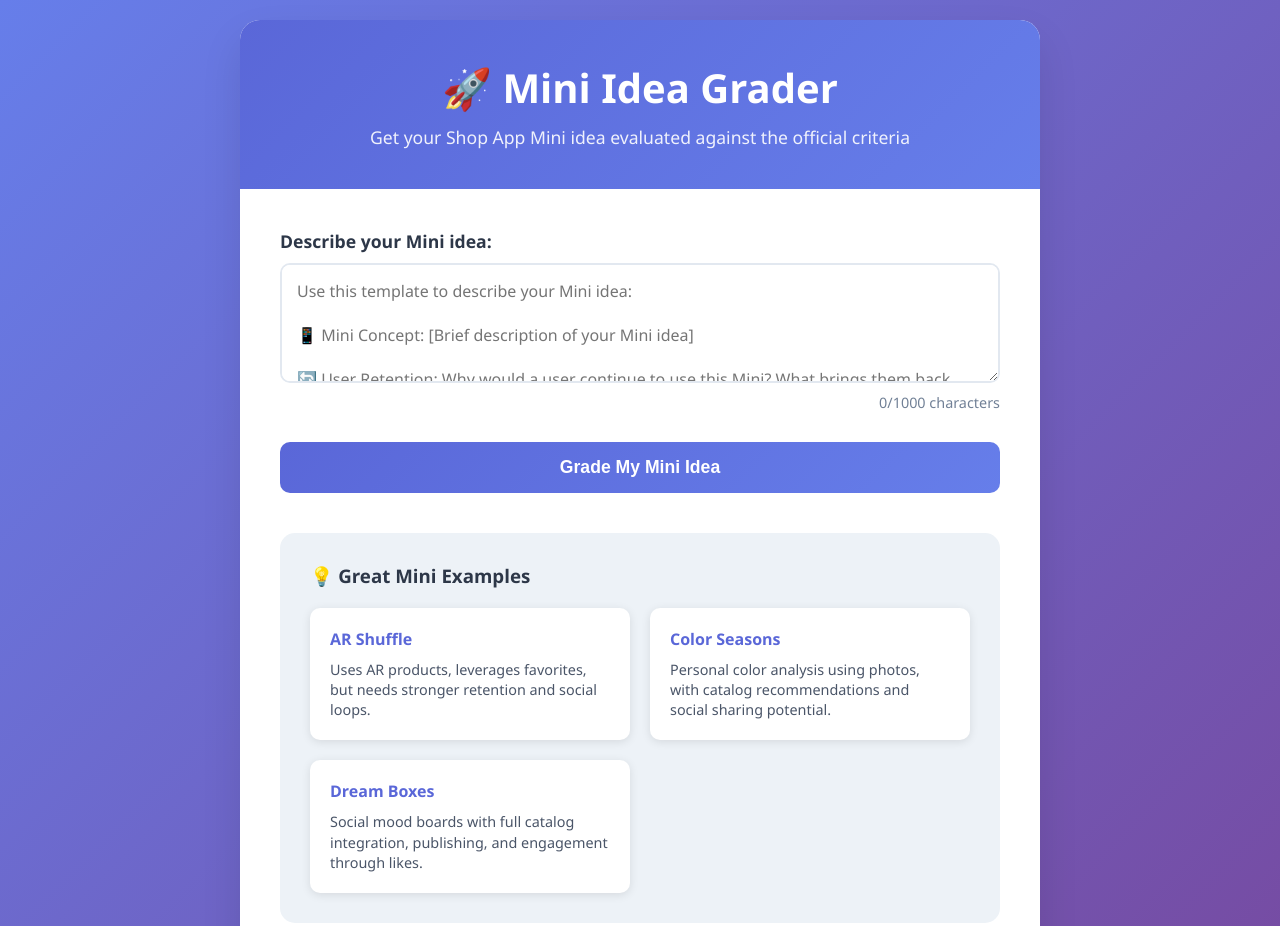
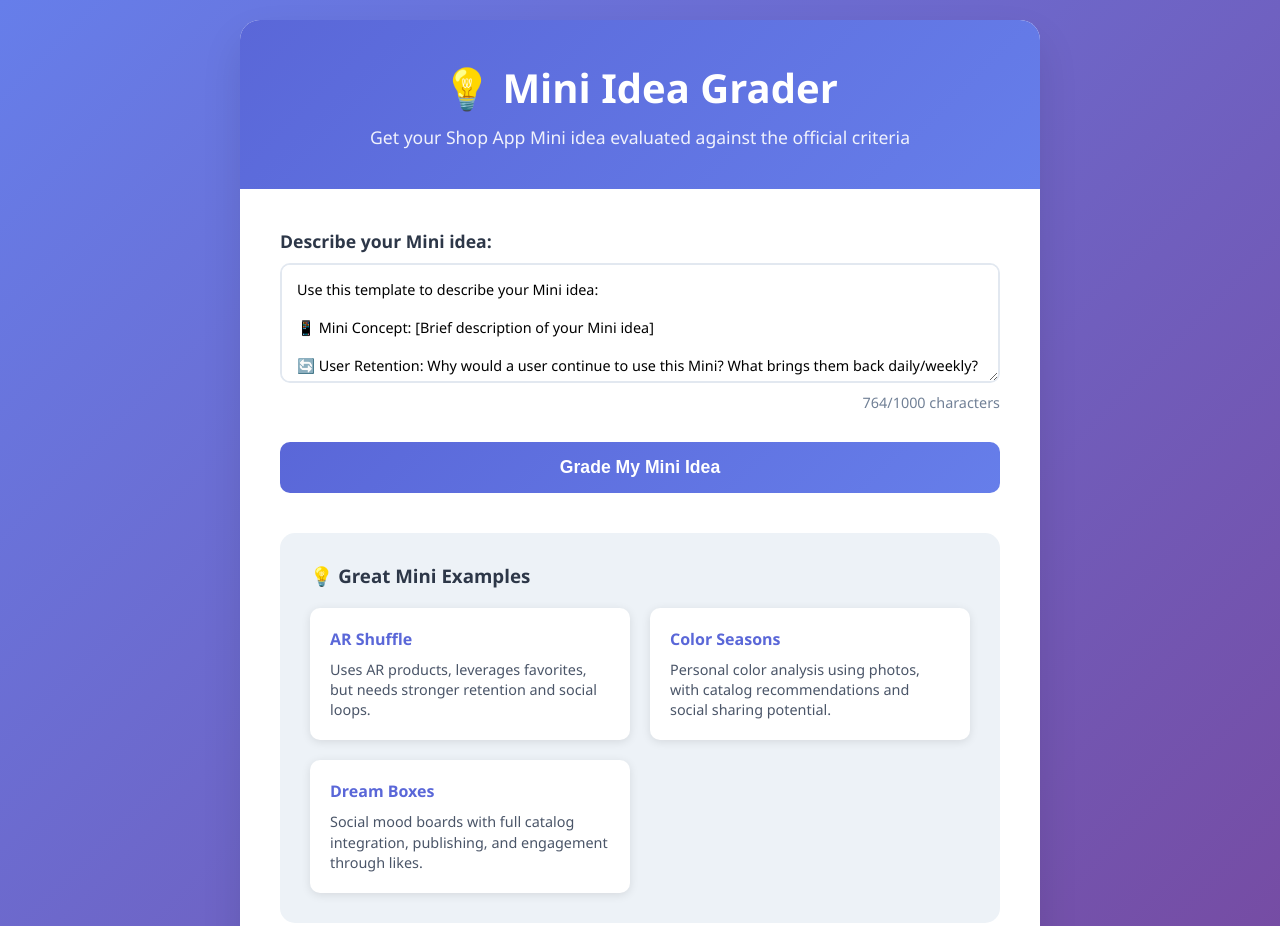
Before and after one commit to dtmoubayed/minis-idea-grader, a plain HTML site: page index.html in a window 1280 px wide. Shown: the top 926 px of the page. Drawn offline with Linux system fonts and the light colour scheme.

Commit message:
Update UI: template as editable text, smaller font, lightbulb emoji

```diff
--- a/index.html
+++ b/index.html
@@ -67,7 +67,7 @@
             padding: 15px;
             border: 2px solid #e2e8f0;
             border-radius: 10px;
-            font-size: 1rem;
+            font-size: 0.9rem;
             font-family: inherit;
             resize: vertical;
             transition: border-color 0.3s ease;
@@ -307,7 +307,7 @@
 <body>
     <div class="container">
         <div class="header">
-            <h1>🚀 Mini Idea Grader</h1>
+            <h1>💡 Mini Idea Grader</h1>
             <p>Get your Shop App Mini idea evaluated against the official criteria</p>
         </div>
 
@@ -317,7 +317,8 @@
                 <textarea
                     id="ideaText"
                     class="idea-input"
-                    placeholder="Use this template to describe your Mini idea:
+                    maxlength="1000"
+                >Use this template to describe your Mini idea:
 
 📱 Mini Concept: [Brief description of your Mini idea]
 
@@ -329,9 +330,7 @@
 
 👤 Personalization: How do you use user preferences, purchase history, or identity data to customize the experience?
 
-🌟 Example: 'StyleMatch - An AI-powered outfit recommender that analyzes user photos, learns from their purchase history, suggests daily looks from Shop's catalog, and creates social challenges where friends vote on outfits to build engagement habits.'"
-                    maxlength="1000"
-                ></textarea>
+🌟 Example: 'StyleMatch - An AI-powered outfit recommender that analyzes user photos, learns from their purchase history, suggests daily looks from Shop's catalog, and creates social challenges where friends vote on outfits to build engagement habits.'</textarea>
                 <div style="text-align: right; color: #718096; font-size: 0.9rem; margin-top: 5px;">
                     <span id="charCount">0</span>/1000 characters
                 </div>
@@ -398,6 +397,10 @@
                 charCount.style.color = '#718096';
             }
         });
+
+        // Initialize character count on page load
+        const initialCount = ideaInput.value.length;
+        charCount.textContent = initialCount;
 
         // Criteria definitions and keywords
         const criteria = [
```
